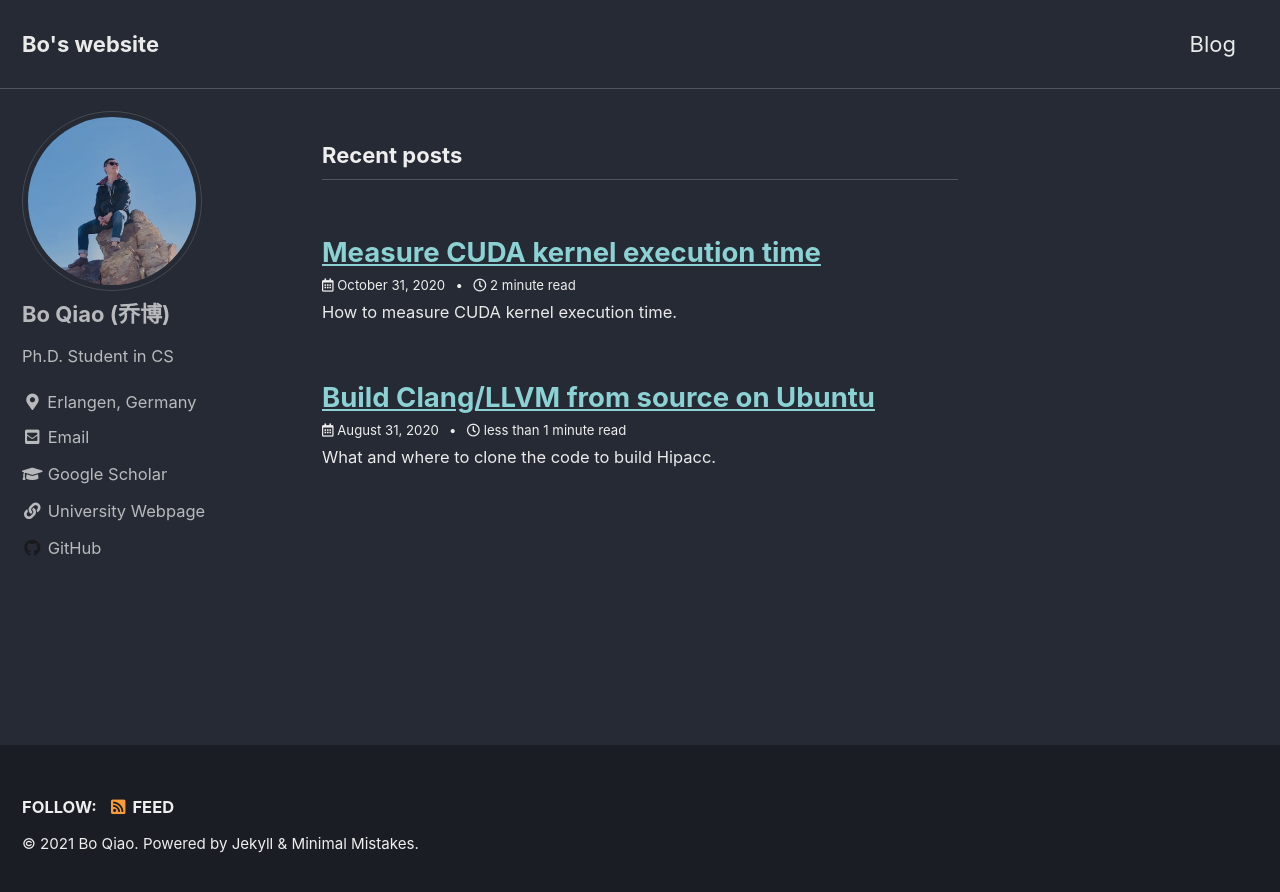
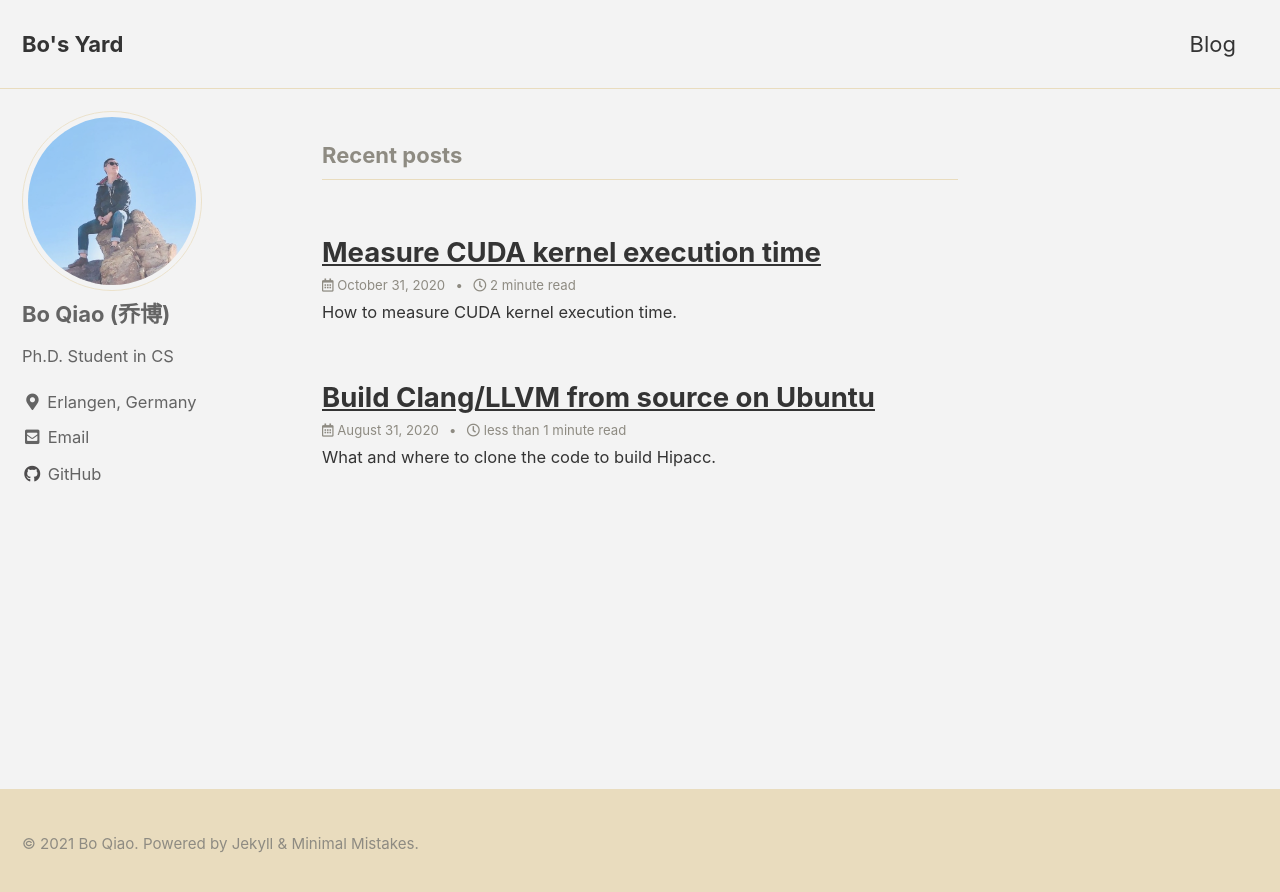
Before and after one commit to qiao-bo/qiao-bo.github.io, a Jekyll site: the page built from index.html, in a window 1280 px wide. Shown: the top 892 px of the page. Built offline with Jekyll 4.4.1, drawn with Linux system fonts in a browser that asks for light colours; cached includes are drawn as plain includes; the list of posts is cut into pages by our own code.

Commit message:
Clean up

```diff
--- a/Gemfile
+++ b/Gemfile
@@ -1,3 +1,5 @@
 source "https://rubygems.org"
 gem 'github-pages', group: :jekyll_plugins
 gem 'jekyll-include-cache'
+
+gem "webrick", "~> 1.7"
--- a/_config.yml
+++ b/_config.yml
@@ -12,11 +12,11 @@
 
 #theme                    : "minimal-mistakes-jekyll"
 remote_theme             : "mmistakes/minimal-mistakes"
-minimal_mistakes_skin    : "dark" # "air", "aqua", "contrast", "dark", "dirt", "neon", "mint", "plum", "sunrise"
+minimal_mistakes_skin    : "dirt" # "air", "aqua", "contrast", "dark", "dirt", "neon", "mint", "plum", "sunrise"
 
 # Site Settings
 locale                   : "en-US"
-title                    : "Bo's website"
+title                    : "Bo's Yard"
 title_separator          : "-"
 subtitle                 : # site tagline that appears below site title in masthead
 name                     : "Bo Qiao"
@@ -49,8 +49,8 @@ comments:
 reCaptcha:
   siteKey                :
   secret                 :
-atom_feed:
-  path                   : # blank (default) uses feed.xml
+#atom_feed:
+#  path                   : # blank (default) uses feed.xml
 search                   : # true, false (default)
 search_full_content      : # true, false (default)
 search_provider          : # lunr (default), algolia, google
@@ -102,12 +102,12 @@ author:
     - label: "Email"
       icon: "fas fa-fw fa-envelope-square"
       url: "mailto:bo.qiao@fau.de"
-    - label: "Google Scholar"
-      icon: "fas fa-fw fa-graduation-cap"
-      url: "https://scholar.google.com/citations?user=5IjHi40AAAAJ&hl=en"
-    - label: "University Webpage"
-      icon: "fas fa-fw fa-link"
-      url: "https://www.cs12.tf.fau.eu/person/bo-qiao/"
+        #    - label: "Google Scholar"
+        #      icon: "fas fa-fw fa-graduation-cap"
+        #      url: "https://scholar.google.com/citations?user=5IjHi40AAAAJ&hl=en"
+        #    - label: "University Webpage"
+        #      icon: "fas fa-fw fa-link"
+        #      url: "https://www.cs12.tf.fau.eu/person/bo-qiao/"
     - label: "GitHub"
       icon: "fab fa-fw fa-github"
       url: "https://github.com/qiao-bo"
@@ -217,7 +217,7 @@ plugins:
   - jekyll-paginate
   - jekyll-sitemap
   - jekyll-gist
-  - jekyll-feed
+    #  - jekyll-feed
   - jekyll-include-cache
 
 # mimic GitHub Pages with --safe
@@ -225,7 +225,7 @@ whitelist:
   - jekyll-paginate
   - jekyll-sitemap
   - jekyll-gist
-  - jekyll-feed
+    #  - jekyll-feed
   - jekyll-include-cache
 
 
--- a/_includes/footer.html
+++ b/_includes/footer.html
@@ -1,3 +1,4 @@
+<!--
 <div class="page__footer-follow">
   <ul class="social-icons">
     {% if site.data.ui-text[site.locale].follow_label %}
@@ -15,5 +16,6 @@
     <li><a href="{% if site.atom_feed.path %}{{ site.atom_feed.path }}{% else %}{{ '/feed.xml' | relative_url }}{% endif %}"><i class="fas fa-fw fa-rss-square" aria-hidden="true"></i> {{ site.data.ui-text[site.locale].feed_label | default: "Feed" }}</a></li>
   </ul>
 </div>
+-->
 
 <div class="page__footer-copyright">&copy; {{ site.time | date: '%Y' }} {{ site.name | default: site.title }}. {{ site.data.ui-text[site.locale].powered_by | default: "Powered by" }} <a href="https://jekyllrb.com" rel="nofollow">Jekyll</a> &amp; <a href="https://mademistakes.com/work/minimal-mistakes-jekyll-theme/" rel="nofollow">Minimal Mistakes</a>.</div>
```
Also changed, not shown: Gemfile.lock.
